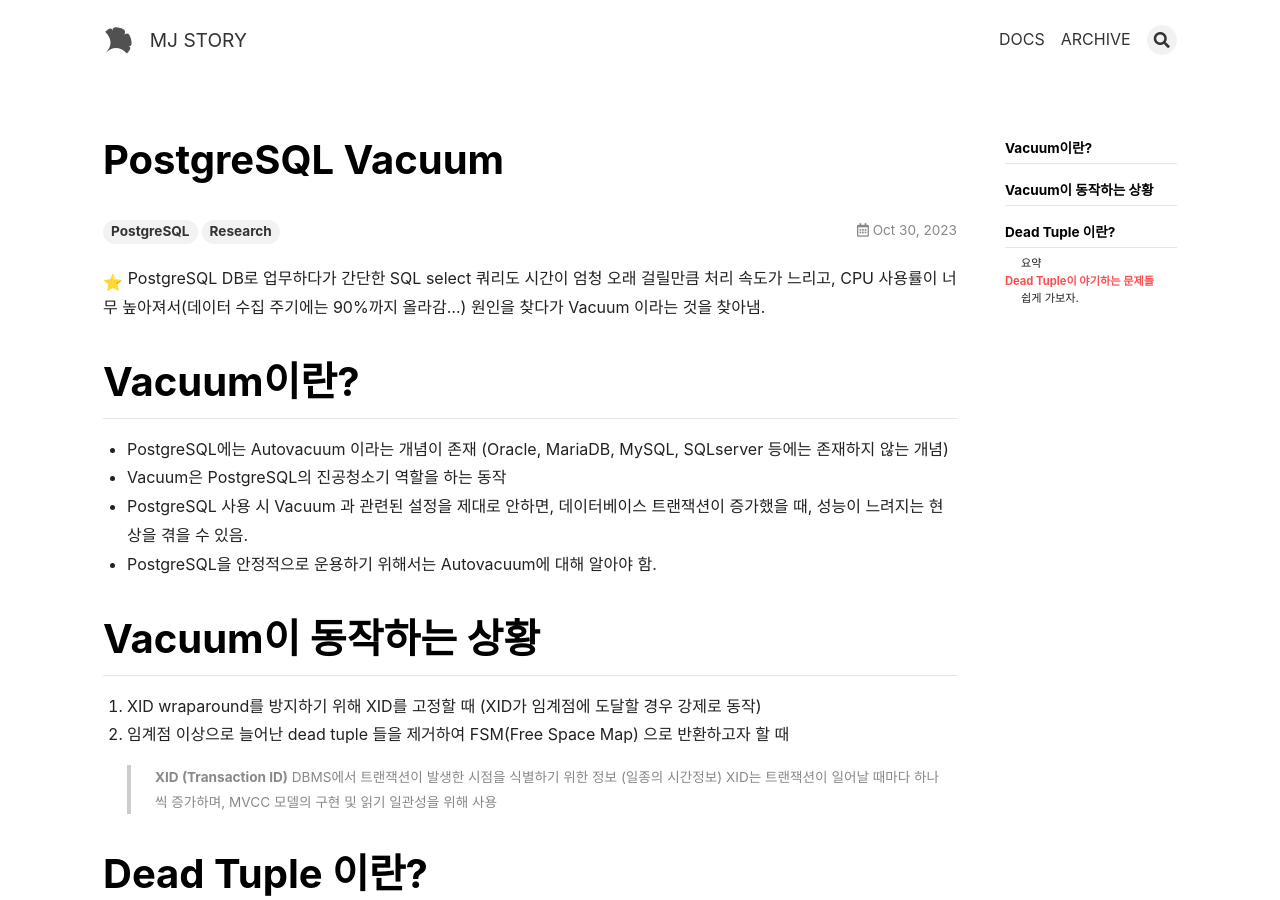
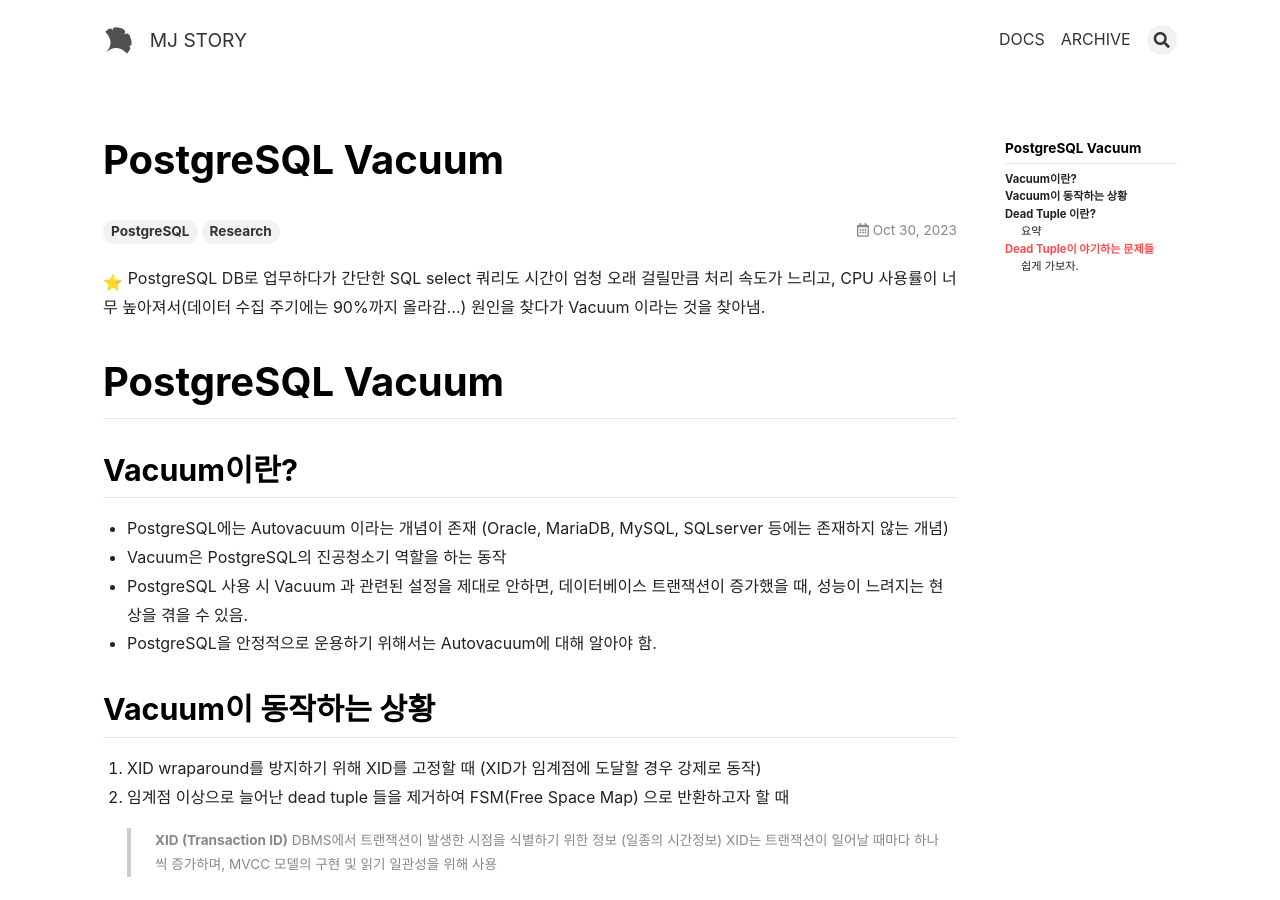
Before and after one commit to cloudnine-mj/cloudnine-mj.github.io, a Jekyll site: the page built from _posts/2023-10-30-DB- PostgreSQL Autovacuum.md, in a window 1280 px wide and 900 px high. Built offline with Jekyll 4.4.1, drawn with Linux system fonts in a browser that asks for light colours; nearby versions of some CDN libraries; emoji names are drawn with the system emoji font.

Commit message:
prometheus vacuum modified7

```diff
--- a/_posts/2023-10-30-DB- PostgreSQL Autovacuum.md
+++ b/_posts/2023-10-30-DB- PostgreSQL Autovacuum.md
@@ -8,7 +8,9 @@ tags: [PostgreSQL, Research]
 
 :star: PostgreSQL DB로 업무하다가 간단한 SQL select 쿼리도 시간이 엄청 오래 걸릴만큼 처리 속도가 느리고, CPU 사용률이 너무 높아져서(데이터 수집 주기에는 90%까지 올라감...) 원인을 찾다가 Vacuum 이라는 것을 찾아냄.
 
-# Vacuum이란?
+# PostgreSQL Vacuum
+
+## Vacuum이란?
 
 * PostgreSQL에는 Autovacuum 이라는 개념이 존재 (Oracle, MariaDB, MySQL, SQLserver 등에는 존재하지 않는 개념)
 * Vacuum은 PostgreSQL의 진공청소기 역할을 하는 동작
@@ -16,7 +18,7 @@ tags: [PostgreSQL, Research]
 * PostgreSQL을 안정적으로 운용하기 위해서는 Autovacuum에 대해 알아야 함.
 
 
-# Vacuum이 동작하는 상황
+## Vacuum이 동작하는 상황
 
 1. XID wraparound를 방지하기 위해 XID를 고정할 때 (XID가 임계점에 도달할 경우 강제로 동작)
 2. 임계점 이상으로 늘어난 dead tuple 들을 제거하여 FSM(Free Space Map) 으로 반환하고자 할 때
@@ -25,7 +27,7 @@ tags: [PostgreSQL, Research]
 > DBMS에서 트랜잭션이 발생한 시점을 식별하기 위한 정보 (일종의 시간정보)
 > XID는 트랜잭션이 일어날 때마다 하나씩 증가하며, MVCC 모델의 구현 및 읽기 일관성을 위해 사용
 
-# Dead Tuple 이란?
+## Dead Tuple 이란?
 * PostgreSQL에서 모든 데이터는 tuple 형태로 저장 (PostgreSQL에서는 Record 대신 Tuple이라는 용어 사용)
 * tuple -> live tuple, dead tuple
 * dead tuple은 더이상 사용(참조)되지 않는 tuple
```
